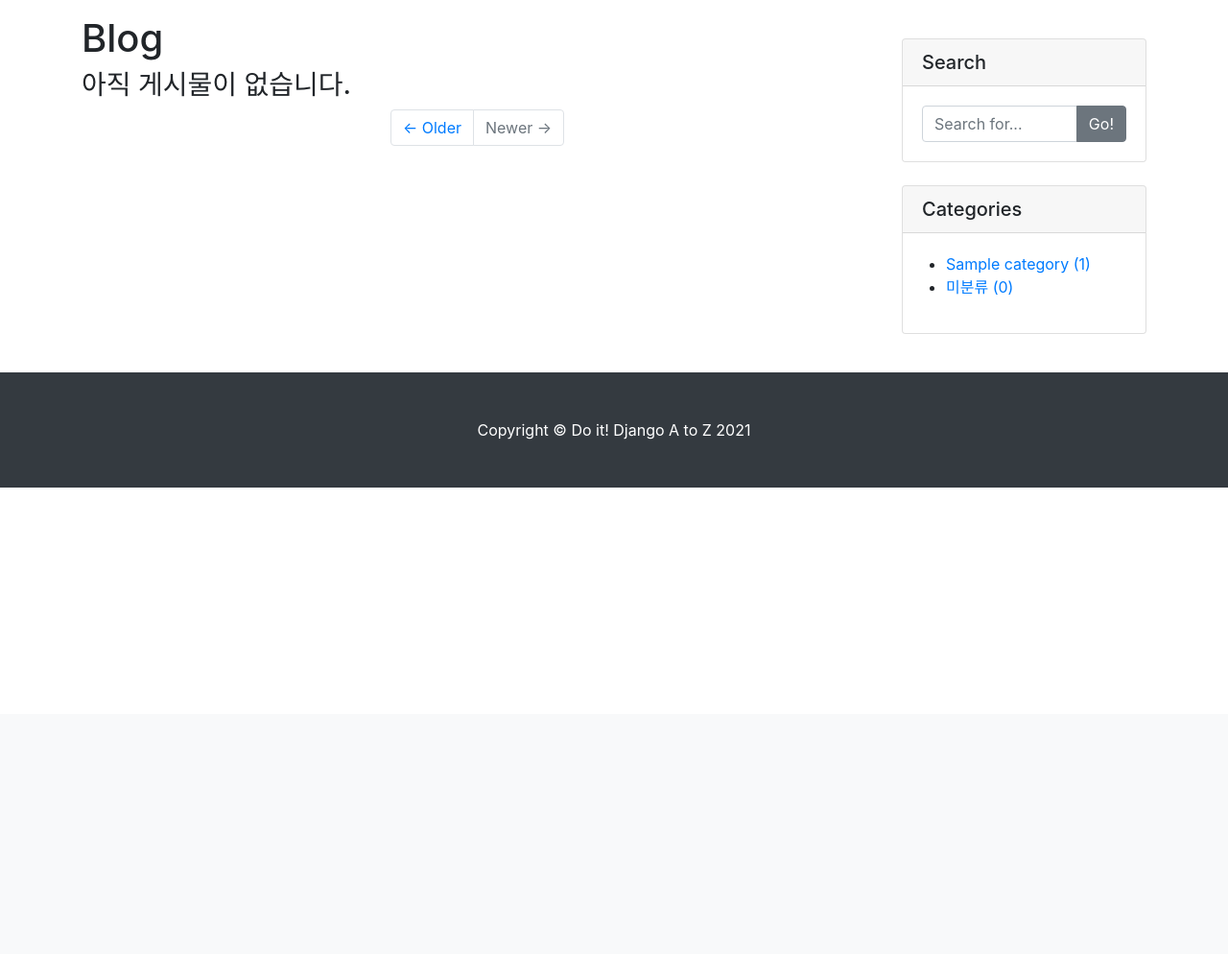
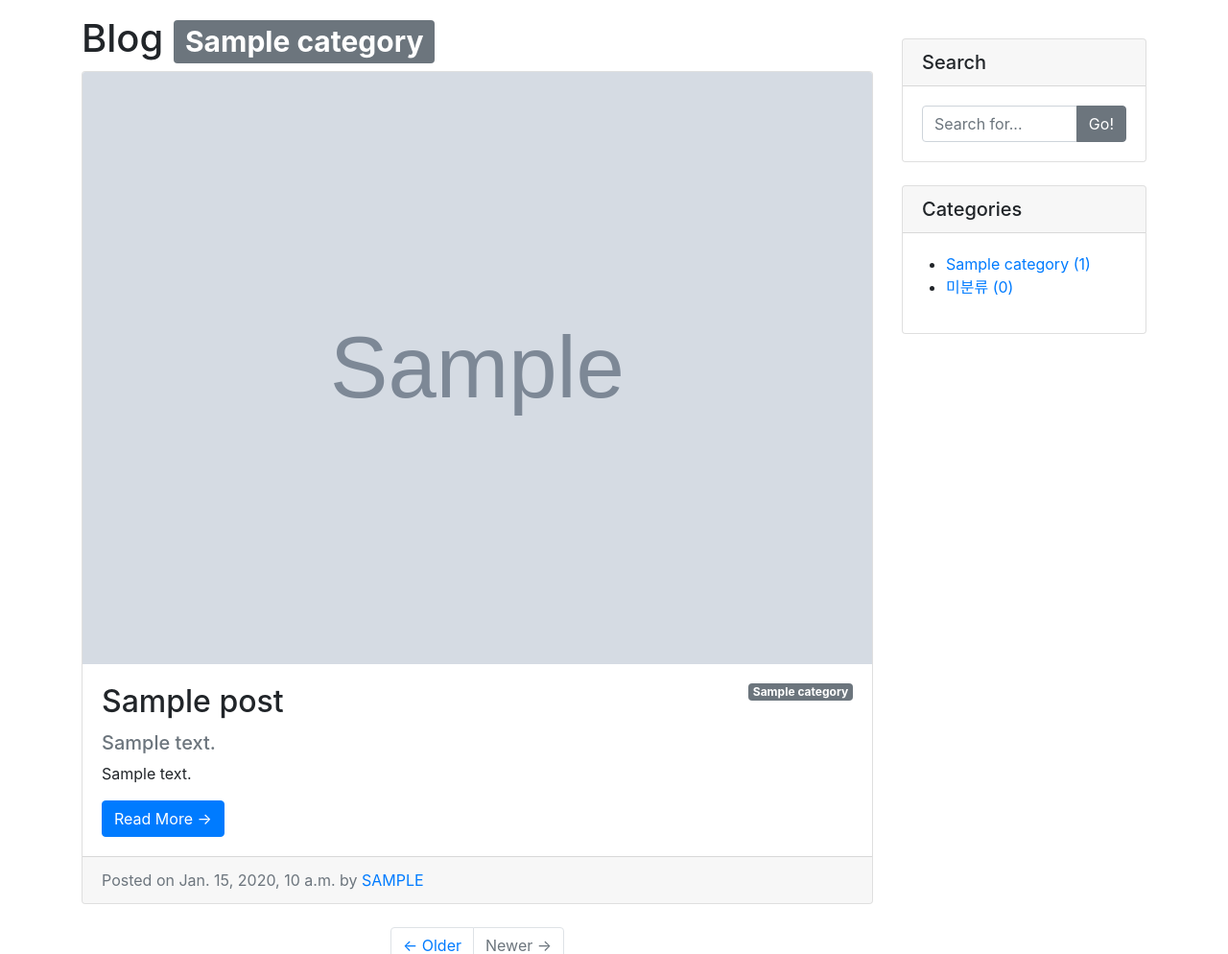
Before and after one commit to statco19/doitDjango, a Django app: a page that uses blog/templates/blog/base.html in a window 1280 px wide. Shown: the part 56-1050 px from the top of the page at 96% size. Before the commit the page ends 564 px from the top, so only its background shows below. Run offline with Django 3.2, Linux system fonts and the light colour scheme; tables that the repository leaves empty hold one stand-in row (values such as "Sample post"); grey boxes marked "Sample" are stand-in pictures; some libraries are stand-ins or nearby versions.

Commit message:
카테고리 페이지 만들기

```diff
--- a/blog/templates/blog/base.html
+++ b/blog/templates/blog/base.html
@@ -8,6 +8,11 @@
     <link href="./practice.css" rel="stylesheet" type="text/css">
     <link rel="stylesheet" href="{% static 'blog/bootstrap/bootstrap.min.css' %}" media="screen">
     <script src="https://kit.fontawesome.com/6d1a6c43cb.js" crossorigin="anonymous"></script>
+    <style>
+        #category_bg {
+            display: inline;
+        }
+    </style>
 </head>
 <body>
     {% include 'blog/navbar.html' %}
--- a/blog/templates/blog/post_list.html
+++ b/blog/templates/blog/post_list.html
@@ -1,7 +1,7 @@
             {% extends 'blog/base.html' %}
 
             {% block main_area %}
-                <h1>Blog</h1>
+                <h1>Blog {% if category %}<span class="badge badge-secondary">{{ category }}</span>{% endif %}</h1>
 
             {% if post_list.exists %}
 
--- a/blog/views.py
+++ b/blog/views.py
@@ -26,16 +26,21 @@ class PostDetail(DetailView):
         return context
 
 def category_page(request, slug):
-    category = Category.objects.get(slug=slug)
+    if slug == 'no_category':
+        category = '미분류'
+        post_list = Post.objects.filter(category=None)
+    else:
+        category = Category.objects.get(slug=slug)
+        post_list = Post.objects.filter(category=category)
 
     return render(
         request,
         'blog/post_list.html',
         {
-            'post_lsit': Post.objects.filter(category=category),
+            'post_list': post_list,
             'categories': Category.objects.all(),
             'no_category_post_count': Post.objects.filter(category=None).count(),
-            'category': Category,
+            'category': category,
         }
     )
 # def index(request):
```
